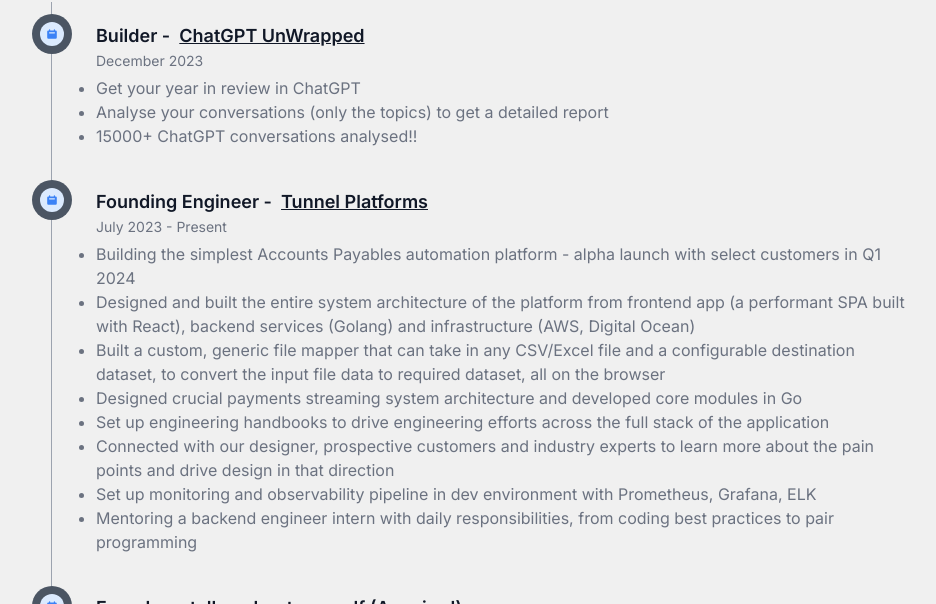
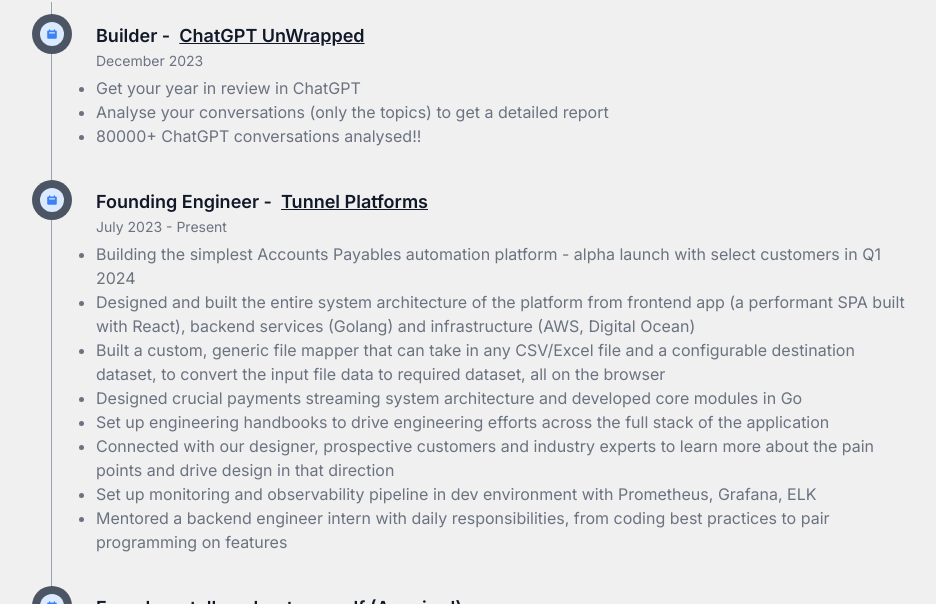
Before and after one commit to ShimantaBhuyan/devkrishnanew, a Next.js app: page /space/work in a window 1280 px wide. Shown: the part 284-888 px from the top of the page, without its empty margins (149-1085 px from the left). Built offline with nearby package versions, Linux system fonts and the light colour scheme; a web font is replaced by a local one.

Commit message:
update work copy

```diff
--- a/components/Work.tsx
+++ b/components/Work.tsx
@@ -41,7 +41,7 @@
             <ul className="mb-4 text-base font-normal text-gray-500 list-disc">
               <li>Get your year in review in ChatGPT</li>
               <li>Analyse your conversations (only the topics) to get a detailed report</li>
-              <li>15000+ ChatGPT conversations analysed!!</li>
+              <li>80000+ ChatGPT conversations analysed!!</li>
             </ul>
           </li>
           <li className="mb-10 ml-6">
@@ -93,8 +93,8 @@
               </li>
               <li>Set up monitoring and observability pipeline in dev environment with Prometheus, Grafana, ELK</li>
               <li>
-                Mentoring a backend engineer intern with daily responsibilities, from coding best practices to pair
-                programming
+                Mentored a backend engineer intern with daily responsibilities, from coding best practices to pair
+                programming on features
               </li>
             </ul>
           </li>
```
